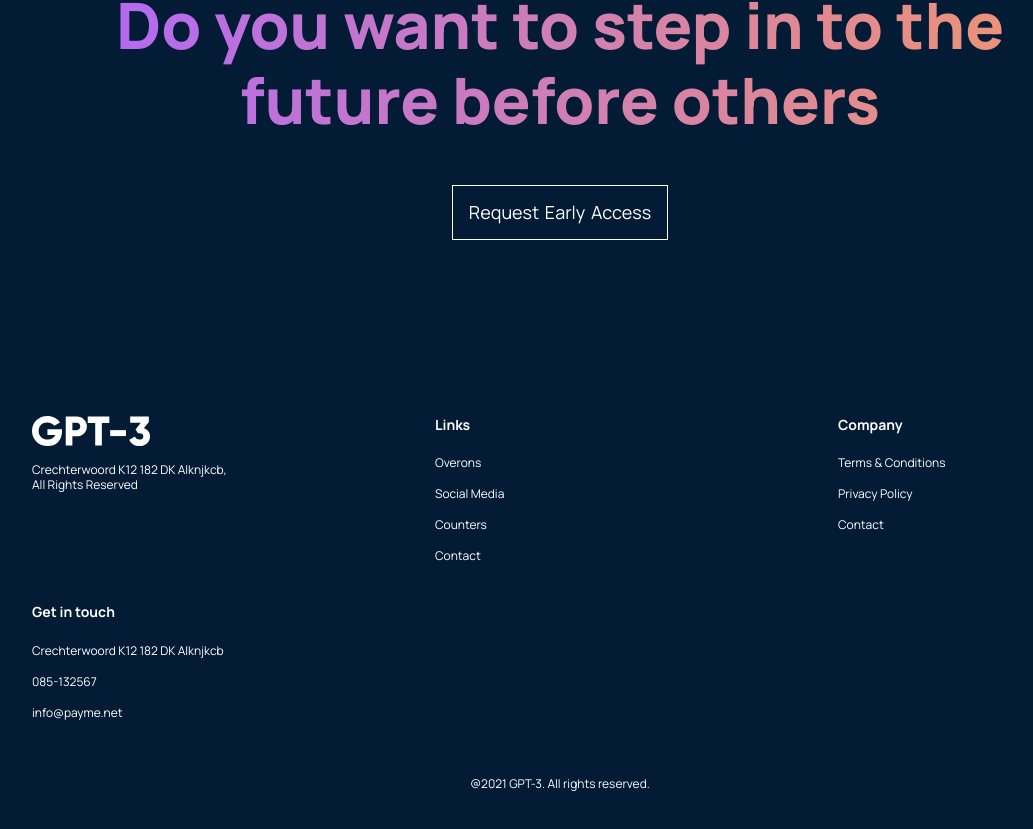
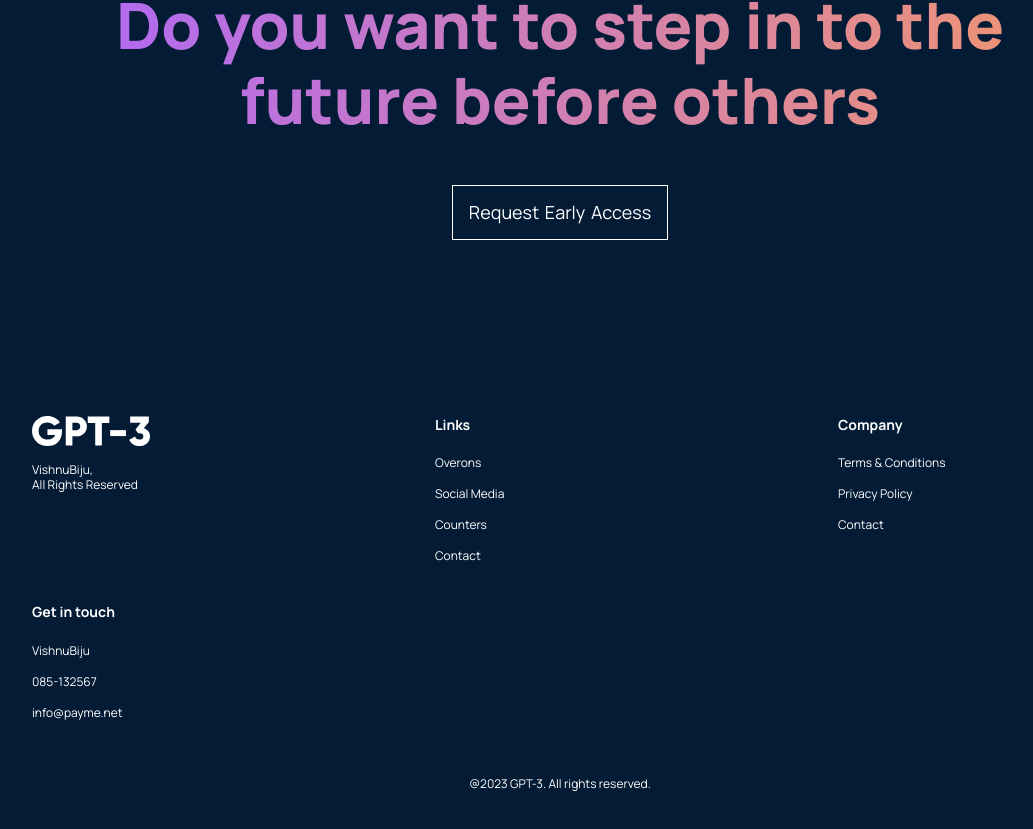
Before and after one commit to Vishnu-Biju/GPT-3, a React (Create React App) app: page / in a window 1280 px wide. Shown: the part 4241-5070 px from the top of the page, without its empty margins (80-1113 px from the left). Built offline with nearby package versions, Linux system fonts and the light colour scheme.

Commit message:
Update Footer.jsx

```diff
--- a/src/containers/footer/Footer.jsx
+++ b/src/containers/footer/Footer.jsx
@@ -15,7 +15,7 @@
     <div className="gpt3__footer-links">
       <div className="gpt3__footer-links_logo">
         <img src={gpt3Logo} alt="gpt3_logo" />
-        <p>Crechterwoord K12 182 DK Alknjkcb, <br /> All Rights Reserved</p>
+        <p>VishnuBiju, <br /> All Rights Reserved</p>
       </div>
       <div className="gpt3__footer-links_div">
         <h4>Links</h4>
@@ -32,14 +32,14 @@
       </div>
       <div className="gpt3__footer-links_div">
         <h4>Get in touch</h4>
-        <p>Crechterwoord K12 182 DK Alknjkcb</p>
+        <p>VishnuBiju</p>
         <p>085-132567</p>
         <p>info@payme.net</p>
       </div>
     </div>
 
     <div className="gpt3__footer-copyright">
-      <p>@2021 GPT-3. All rights reserved.</p>
+      <p>@2023 GPT-3. All rights reserved.</p>
     </div>
   </div>
 );
```
